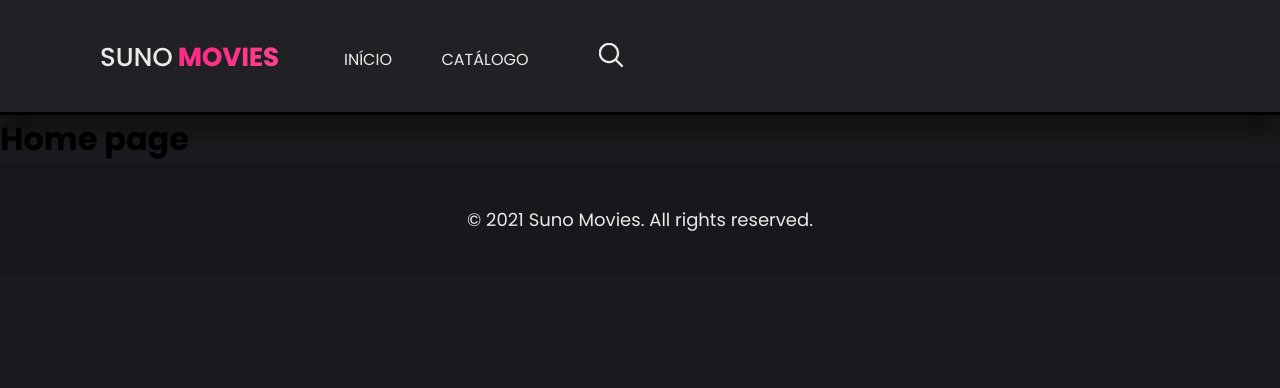
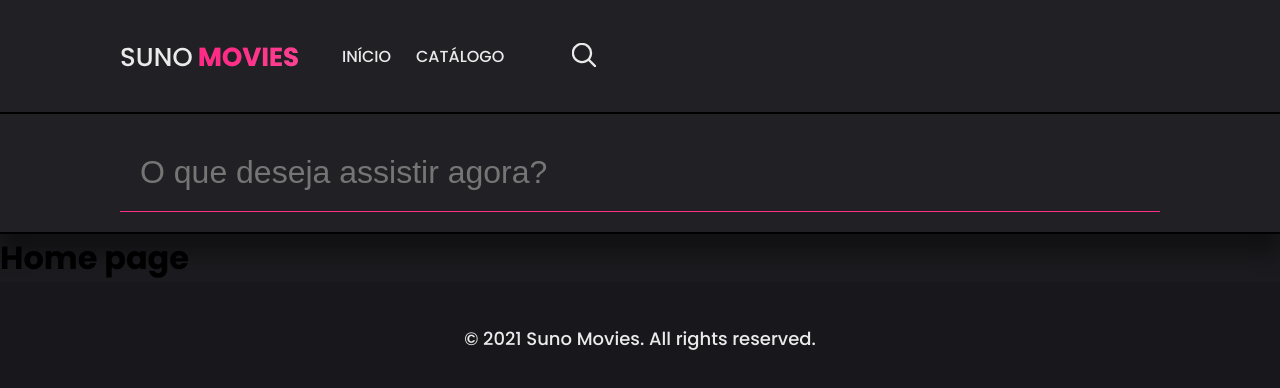
Before and after one commit to caiohenrique-developer/suno-movies, a Next.js app: page / in a window 1280 px wide. Shown: the top 388 px of the page. Built offline with nearby package versions, Linux system fonts and the light colour scheme.

Commit message:
:chart_with_upwards_trend: [ WIP ]: Style the header input search

```diff
--- a/src/components/Header/index.tsx
+++ b/src/components/Header/index.tsx
@@ -16,6 +16,7 @@ export const Header = () => {
           </a>
         </Link>
 
+        <div>
           <nav>
             <Link href='/'>
               <a className='hvr-underline-from-center'>Início</a>
@@ -29,6 +30,15 @@ export const Header = () => {
             <MagnifyingGlass />
           </button>
         </div>
+      </div>
+
+      <div>
+        <form>
+          <input type='text' placeholder='O que deseja assistir agora?' />
+
+          <span>Resultado_da_pesquisa</span>
+        </form>
+      </div>
     </Container>
   );
 };
--- a/src/components/Header/style.ts
+++ b/src/components/Header/style.ts
@@ -3,11 +3,12 @@ import { opacify } from 'polished';
 
 export const Container = styled.header`
   background: var(--black_212);
-  border-bottom: 3px solid var(--black_000);
+  border-bottom: 2px solid var(--black_000);
   -webkit-box-shadow: 0px 20px 20px 0px rgb(0 0 0 / 40%);
   box-shadow: 0px 20px 20px 0px rgb(0 0 0 / 40%);
 
   > div {
+    &:first-child {
       display: flex;
       align-items: center;
       /* justify-content: space-between; */
@@ -16,11 +17,13 @@ export const Container = styled.header`
       width: 100%;
       height: min(112px, 7rem);
       margin: 0 auto;
+      padding: 0 20px;
 
       > a {
         margin-right: 2rem;
       }
 
+      div,
       nav,
       a {
         display: flex;
@@ -28,22 +31,17 @@ export const Container = styled.header`
         justify-content: center;
       }
 
+      div {
         nav {
-      position: relative;
-      top: 3px;
-
-      height: 100%;
-
           a {
-        width: 112px;
-        height: 100%;
+            padding: 2.8rem 10px;
             font-size: 1rem;
             text-transform: uppercase;
             color: var(--white_EAE);
 
             &.hvr-underline-from-center {
               &:before {
-            height: 3px;
+                height: 2px;
                 background: var(--pink_FE3);
               }
             }
@@ -55,8 +53,8 @@ export const Container = styled.header`
         }
 
         button {
+          border-radius: 0;
           margin-left: 3rem;
-      border-radius: 0;
           padding: 10px;
           transition: 0.5s;
 
@@ -78,4 +76,35 @@ export const Container = styled.header`
           }
         }
       }
+    }
+
+    &:last-child {
+      border-top: 2px solid var(--black_000);
+
+      form {
+        padding: 20px;
+        max-width: 1080px;
+        width: 100%;
+        margin: 0 auto;
+
+        input {
+          display: block;
+          width: 100%;
+          padding: 20px;
+          background: transparent;
+          border-bottom: 1px solid var(--pink_FE3);
+          color: var(--white_EAE);
+          font-size: 2rem;
+          font-weight: 500;
+        }
+
+        span {
+          display: none;
+          margin-top: 30px;
+          font-size: 2rem;
+          color: var(--white_EAE);
+        }
+      }
+    }
+  }
 `;
--- a/src/pages/_document.tsx
+++ b/src/pages/_document.tsx
@@ -46,7 +46,7 @@ export default class MyDocument extends Document {
           {/* Fonts */}
           <link rel='preconnect' href='https://fonts.gstatic.com' />
           <link
-            href='https://fonts.googleapis.com/css2?family=Poppins:wght@400;700;900&display=swap'
+            href='https://fonts.googleapis.com/css2?family=Poppins:wght@500;700&display=swap'
             rel='stylesheet'
           />
 
```
Lines whose indentation alone changed are shown as unchanged.
